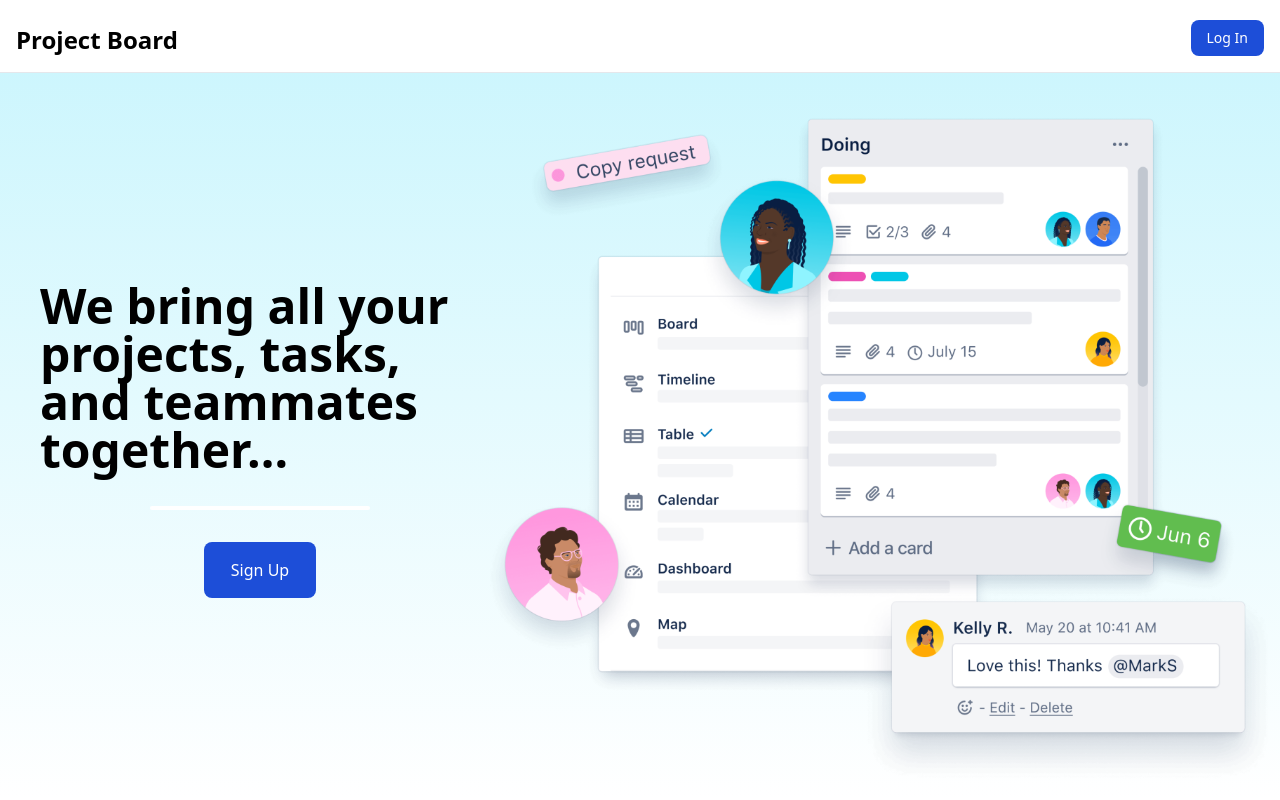
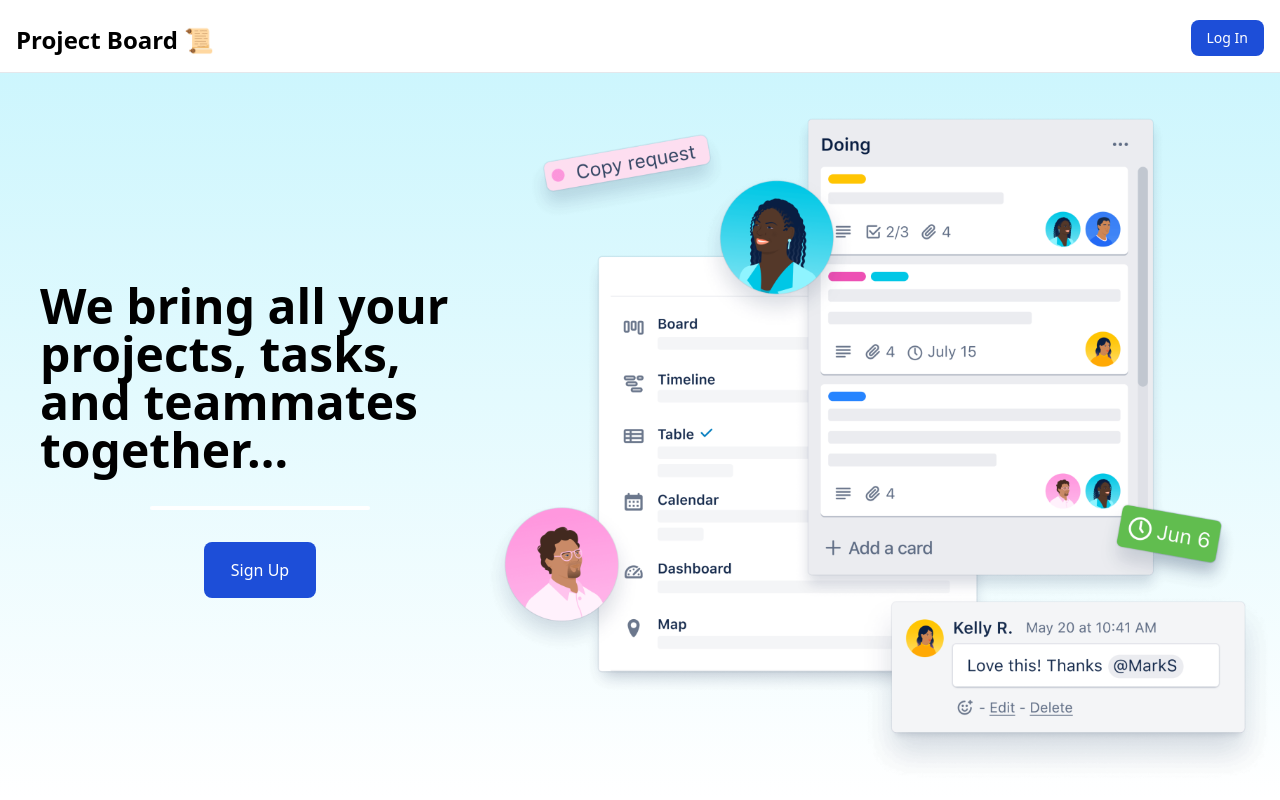
Before and after one commit to Adityajparmar37/ProjectBoard, a React (Vite) app in the folder frontend/: page / in a window 1280 px wide. Built offline with nearby package versions, Linux system fonts and the light colour scheme.

Commit message:
minor change in header

```diff
--- a/frontend/src/Components/Header/Header.jsx
+++ b/frontend/src/Components/Header/Header.jsx
@@ -24,7 +24,7 @@ export default function Header() {
             <nav className="bg-white dark:bg-gray-800 fixed w-full z-20 top-0 start-0 border-b border-gray-200 dark:border-gray-600">
                 <div className="max-w-screen-xl flex flex-wrap items-end justify-between mx-auto p-4">
                     <Link to="/" className="flex items-center space-x-3 rtl:space-x-reverse">
-                        <span className="self-center text-2xl font-semibold whitespace-nowrap dark:text-white">Project Board</span>
+                        <span className="self-center text-2xl font-semibold whitespace-nowrap dark:text-white">Project Board 📜</span>
                     </Link>
                     <div className="flex md:order-2 space-x-3 md:space-x-0 rtl:space-x-reverse">
                         {student ? (
```
